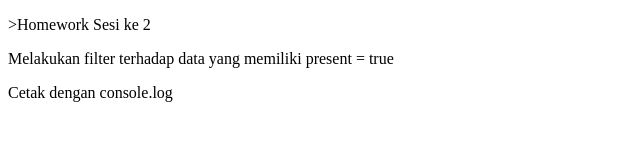
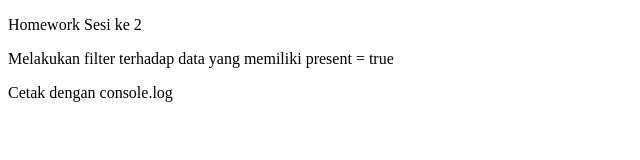
Before and after one commit to RyanAlparisi/Homework-Sesi-2, a plain HTML site: page index.html in a window 1280 px wide. Shown: the full height of the page, 0-640 px from the left. Drawn offline with Linux system fonts and the light colour scheme.

Commit message:
Update index.html

```diff
--- a/index.html
+++ b/index.html
@@ -6,7 +6,7 @@
 </head>
 
 <body>
-  <p>>Homework Sesi ke 2</p>
+  <p>Homework Sesi ke 2</p>
   <p>Melakukan filter terhadap data yang memiliki present = true</p>
   <p>Cetak dengan console.log</p>
 
```
